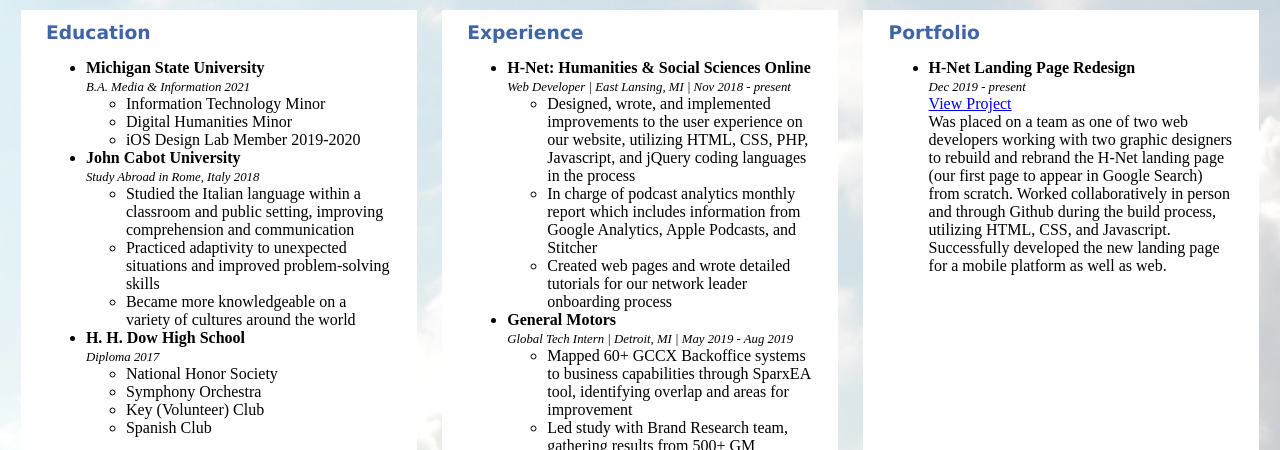
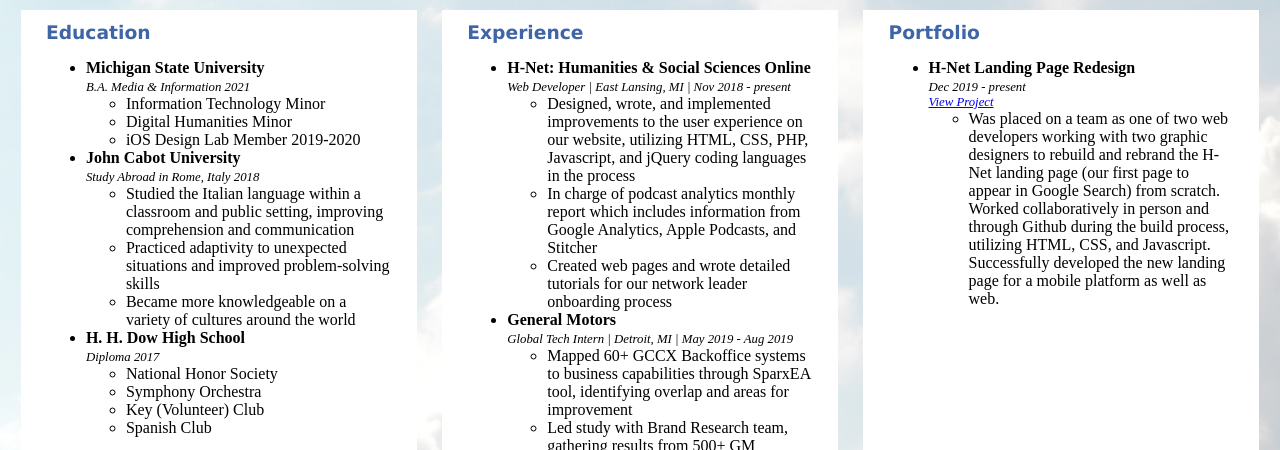
Before and after one commit to lazzaror/MI-449-css-spacing-and-layout, a plain HTML site: page index.html in a window 1280 px wide. Shown: the part 348-798 px from the top of the page. Drawn offline with Linux system fonts and the light colour scheme.

Commit message:
testing validator fixes

```diff
--- a/index.html
+++ b/index.html
@@ -99,13 +99,13 @@
       <h3>Portfolio</h3>
       <ul>
         <li class="header">H-Net Landing Page Redesign</li>
-        <span class="subheader">Dec 2019 - present</span>
-        <a class="portfolio" href="https://erik-rose.github.io/">View Project</a>
+        <li class="no-style"><span class="subheader">Dec 2019 - present <a class="portfolio" href="https://erik-rose.github.io/" target="_blank">View Project</a></span></li>
+        <ul><li>
         Was placed on a team as one of two web developers working with two graphic designers to rebuild and rebrand the
         H-Net landing page (our first page to appear in Google Search) from scratch. Worked collaboratively in person
         and through Github during the build process, utilizing HTML, CSS, and Javascript. Successfully developed the new
-        landing page for a mobile platform as well as web.
-      </ul>
+        landing page for a mobile platform as well as web.</li>
+      </ul></ul>
     </div>
   </div>
 
--- a/style.css
+++ b/style.css
@@ -61,6 +61,10 @@ h3 {
   font-style: italic;
 }
 
+.no-style {
+  list-style-type: none;
+}
+
 img {
   width: 90%;
   border-radius: 20%;
```
